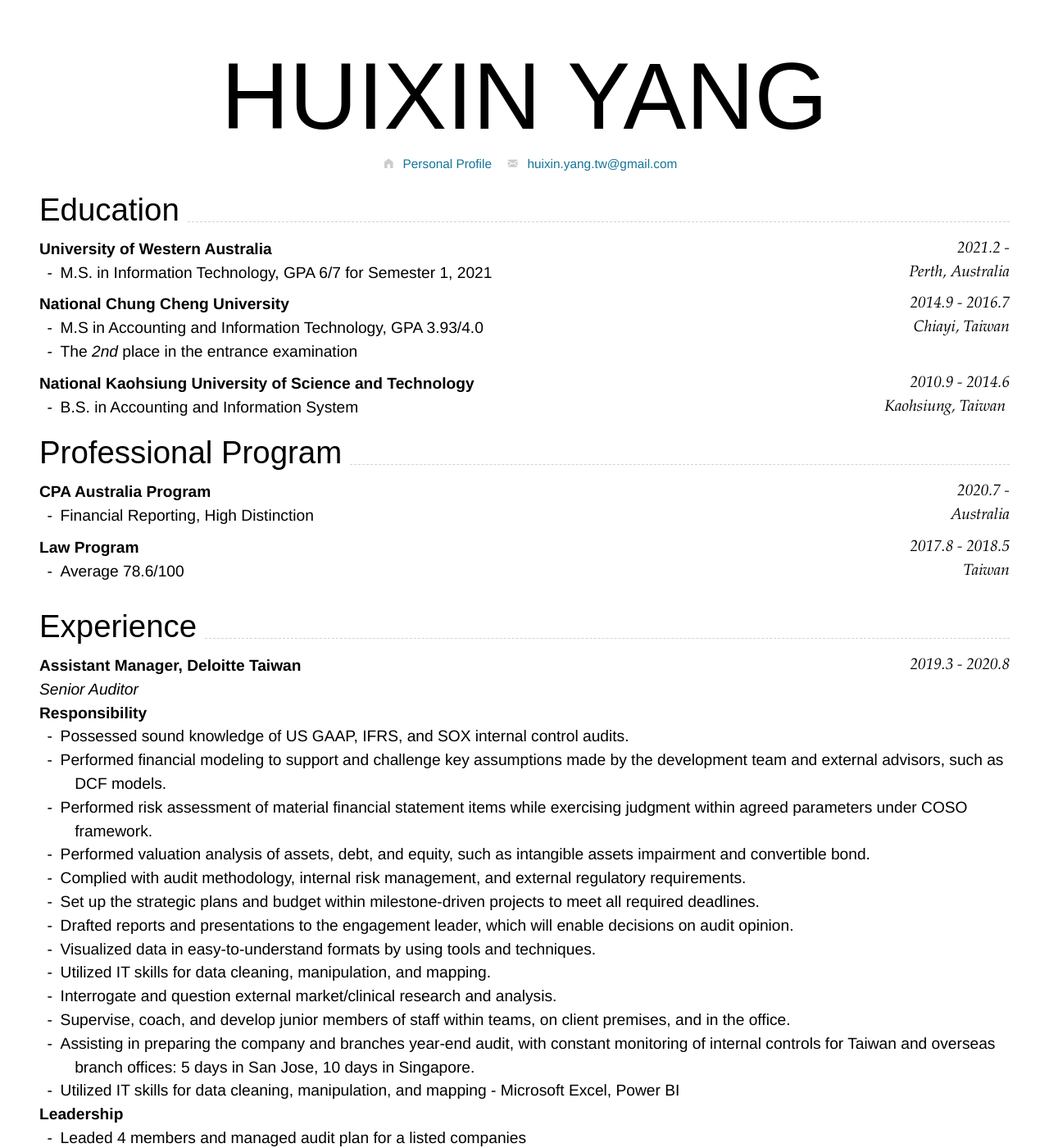
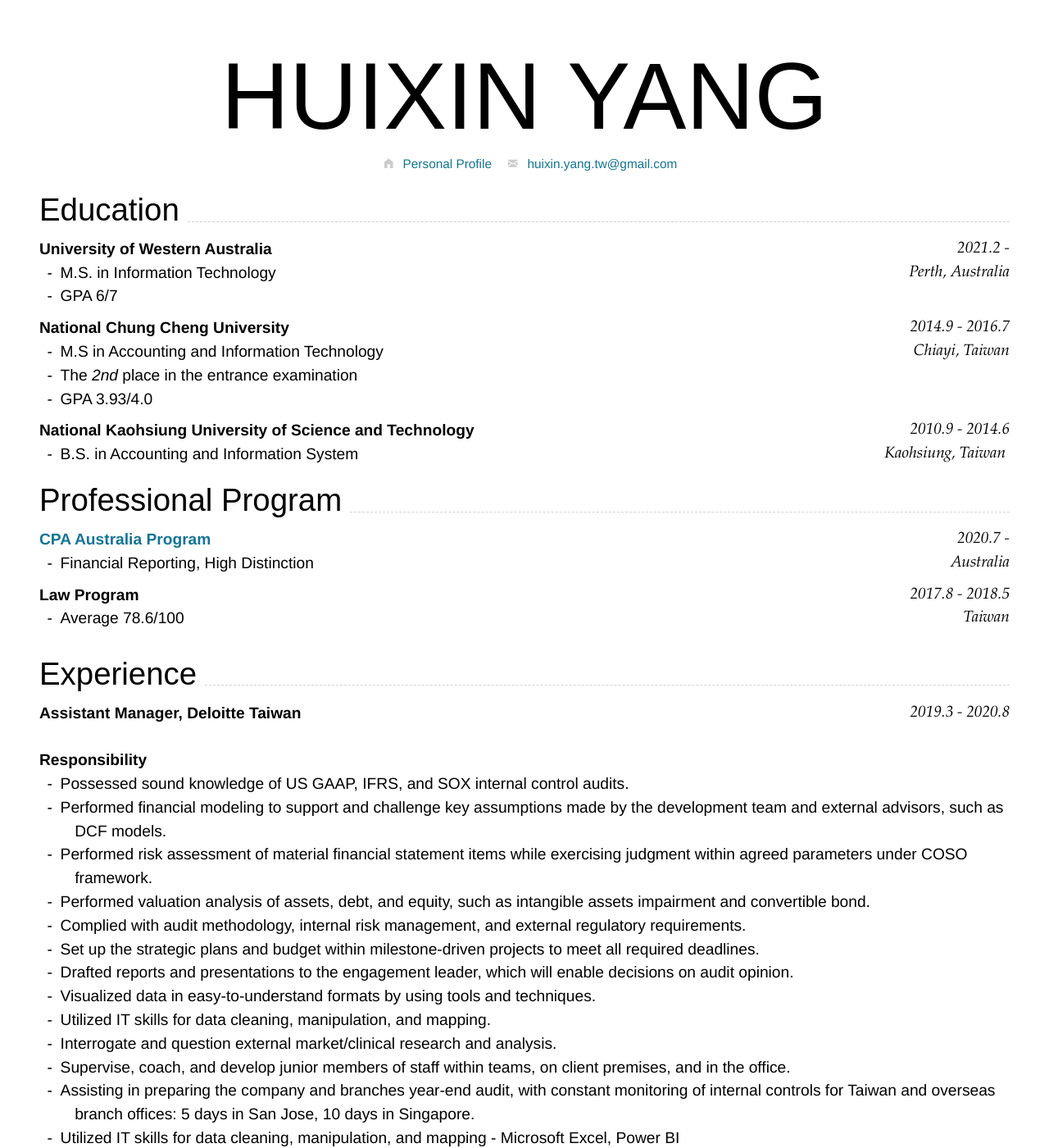
Before and after one commit to HUIXIN-TW/Resume, a Jekyll site: the page built from index.md, in a window 1280 px wide and 1400 px high. Shown: the whole window at 82% size. Built offline with Jekyll 4.4.1, drawn with Linux system fonts in a browser that asks for light colours; nearby versions of some CDN libraries.

Commit message:
Update index.md

````diff
--- a/index.md
+++ b/index.md
@@ -28,7 +28,8 @@ Supported arguments:
 ```
 Perth, Australia
 ```
-- M.S. in Information Technology, GPA 6/7 for Semester 1, 2021
+- M.S. in Information Technology
+- GPA 6/7
 
 
 ### **National Chung Cheng University** `2014.9 - 2016.7`
@@ -36,8 +37,9 @@ Perth, Australia
 ```
 Chiayi, Taiwan
 ```
-- M.S in Accounting and Information Technology, GPA 3.93/4.0
+- M.S in Accounting and Information Technology
 - The _2nd_ place in the entrance examination
+- GPA 3.93/4.0
 
 ### **National Kaohsiung University of Science and Technology** `2010.9 - 2014.6`
 
@@ -48,7 +50,7 @@ Kaohsiung, Taiwan
 
 ## Professional Program
 
-### **CPA Australia Program** `2020.7 -`
+### **[CPA Australia Program](https://www.cpaaustralia.com.au)** `2020.7 -`
 
 ```
 Australia
@@ -67,8 +69,6 @@ Taiwan
 ## Experience
 
 #### **Assistant Manager, Deloitte Taiwan** `2019.3 - 2020.8`
-
-_Senior Auditor_
 <br>
 **Responsibility**
 - Possessed sound knowledge of US GAAP, IFRS, and SOX internal control audits.
@@ -100,9 +100,8 @@ _Senior Auditor_
 <br>
 
 #### **Staff - Senior Associate, PwC Taiwan** `2016.9 - 2019.2`
+<br>
 
-_Auditor_
-<br>
 **Responsibility**
 - Conducted in Biotechnology Industry initial public offering project.
 - Evaluated investment profile including local/international, public/private stocks, and bonds by natures under IFRS9.
@@ -137,7 +136,7 @@ _Auditor_
 <br>
 
 |Subject|Duration|
-|:---|---:|
+|---|---|
 |Business analysis and Valuation|`2016.2-2016.6`|
 |Principles of Accounting|`2015.9-2016.6`|
 |Advanced Accounting|`2015.9-2016.6`|
@@ -150,6 +149,7 @@ _Auditor_
 
 **CCU AIT 5th Summer Camp Best Lecturer**
 `Accounting and Information Technology Faculty, National Chung Cheng University, 2016.7`
+<br>
 Before I graduated, the Accounting students’ Guild invited me as a lecturer for the fifth accounting summer camp on July 10, 2016. It flattered me when I heard. I attached great importance to teaching high school students who are interested in accounting. Hence, I took a week to design my game - Fraud and Fraudit. It was an interactive game with audiences. Participants won credits by a group if they answered correctly. Then, all teams showed their financial statements and told a good story to gain the fund. Be careful! It may be a fraud! Candidates who acted as accountants must find out whether it was fraud. Call “BLUFF” when determining it was a scandal, then you won.<br>
 <br>
 
@@ -159,11 +159,13 @@ Before I graduated, the Accounting students’ Guild invited me as a lecturer fo
 
 **KPMG Academic competition Champion Team**
 `KPMG Taiwan, 2015.5`
+<br>
 KPMG International Limited (or simply KPMG) is a multinational professional services network, and one of the Big Four accounting organizations. Every June, they hold a KPMG academic competition in my university to reward those who have professional and practical knowledge. All candidates must answer the questions about intermediate accounting in a limited time. In the end, my team won the champion. It was thrill experience; I was glad that we showed teamwork and professionalism.
 <br>
 
 **XBRL Academic Winter Camp Third place in the competition**
 `Taiwan Stock Exchange Corporation, 2015.1`
+<br>
 XBRL (eXtensible Business Reporting Language) was the latest idea of a global framework for exchanging business information in Taiwan at that time. Hence, my classmates and I enrolled in the XBRL camp hold by Taiwan Stock Exchange from January 19, 2015, to January 22, 2015. It was an intensive program. All candidates must take two and a half days of classes regarding XBRL, then take part in a competition in the afternoon of the third day. Luckily, we won third place!
 <br>
 
@@ -185,6 +187,7 @@ XBRL (eXtensible Business Reporting Language) was the latest idea of a global fr
 - Level C technician for International Trade Management
 - Blockchain Basic
 - Business Analysis Foundation
+<br>
 
 <!-- ### Footer
 
````
